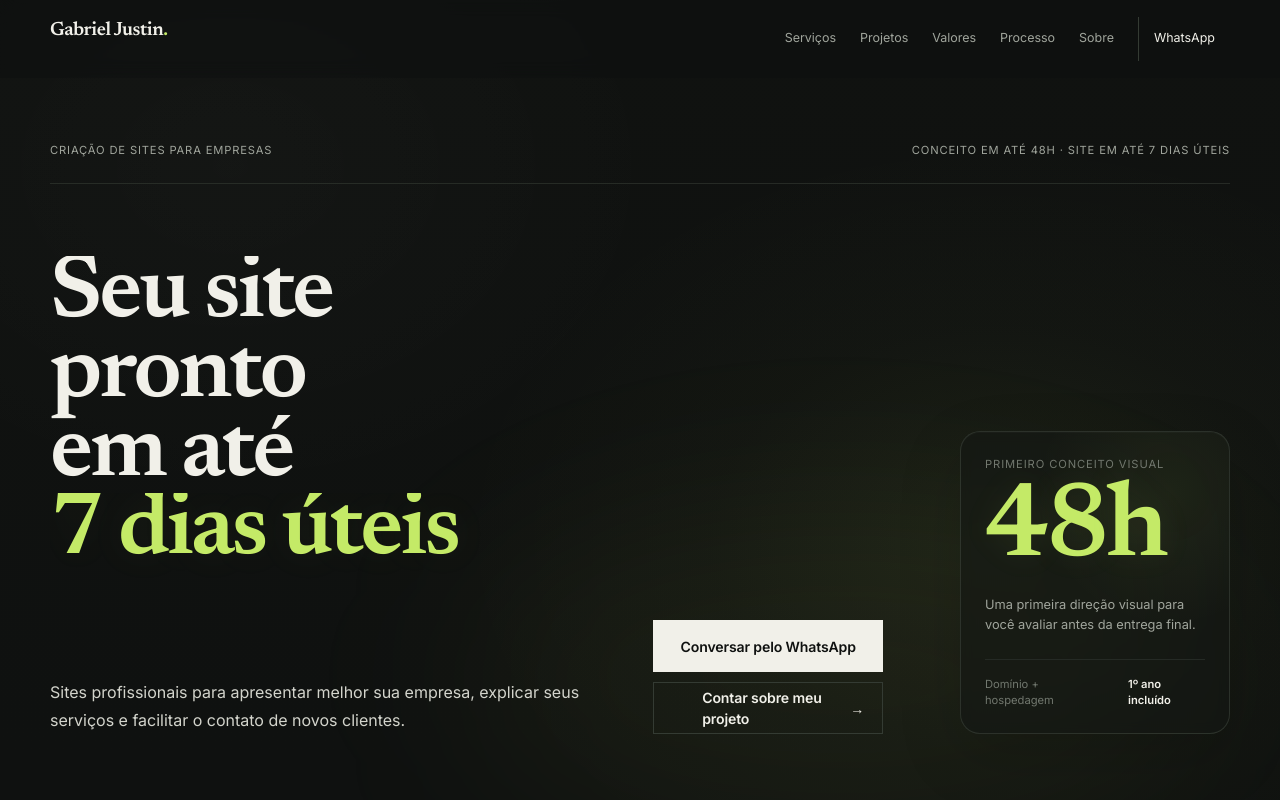
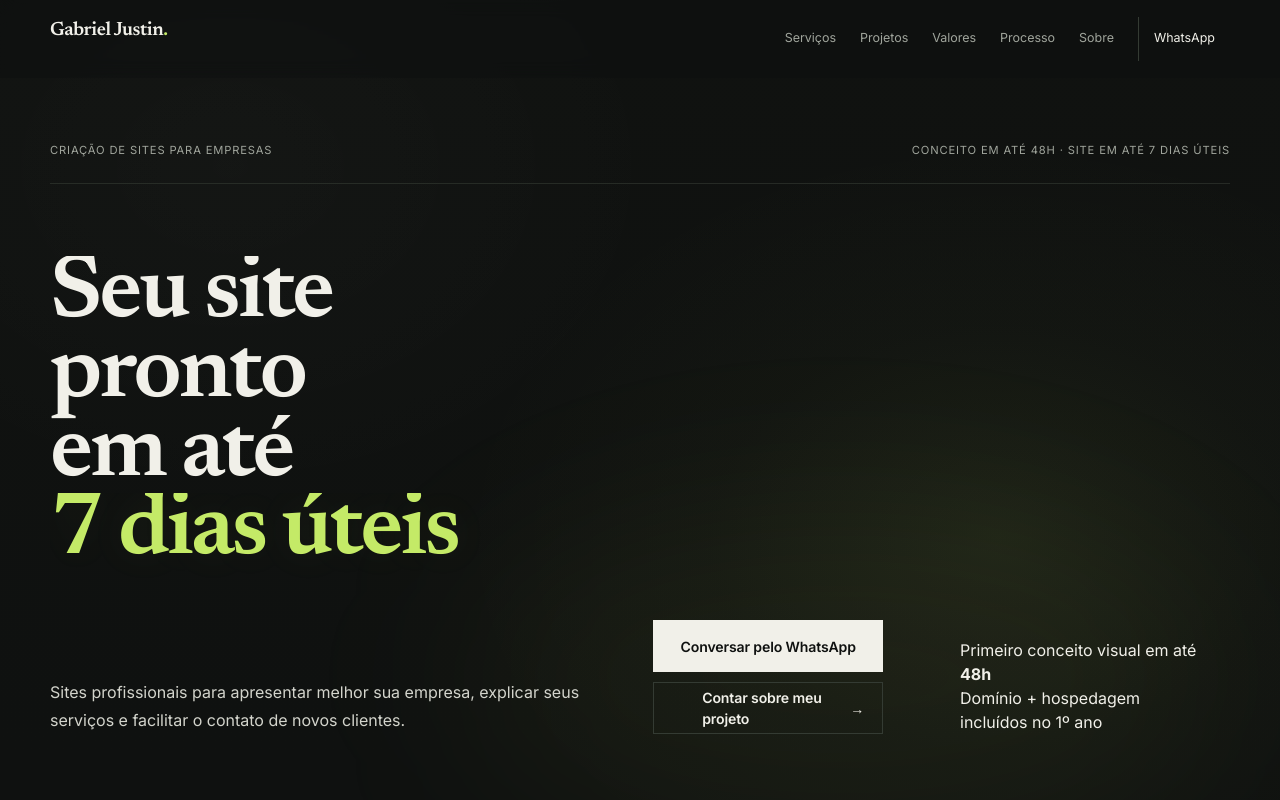
Before and after one commit to gabrieljmeira/gabriel-justin-site, a Next.js app: page / in a window 1280 px wide. Shown: the top 800 px of the page. Built offline with nearby package versions, Linux system fonts and the light colour scheme.

Commit message:
design: replace hero proof card with editorial layout

```diff
--- a/app/page.tsx
+++ b/app/page.tsx
@@ -80,13 +80,16 @@ export default function Home() {
               </div>
             </div>
 
-            <aside className="hero-proof hero-enter delay-2" aria-label="Prazo do primeiro conceito visual">
-              <span className="proof-label">Primeiro conceito visual</span>
-              <strong><span data-count="48">48</span>h</strong>
-              <p>Uma primeira direção visual para você avaliar antes da entrega final.</p>
-              <div className="proof-meta">
-                <span>Domínio + hospedagem</span>
-                <b>1º ano incluído</b>
+            <aside className="hero-proof-editorial hero-enter delay-2" aria-label="Prazo do primeiro conceito visual">
+              <p className="hero-proof-kicker">Primeiro conceito visual em até</p>
+              <div className="hero-proof-main">
+                <strong className="hero-proof-value"><span data-count="48">48</span>h</strong>
+                <span className="hero-proof-divider" aria-hidden="true" />
+                <p className="hero-proof-side">
+                  Domínio + hospedagem
+                  <br />
+                  incluídos no 1º ano
+                </p>
               </div>
             </aside>
           </div>
```
